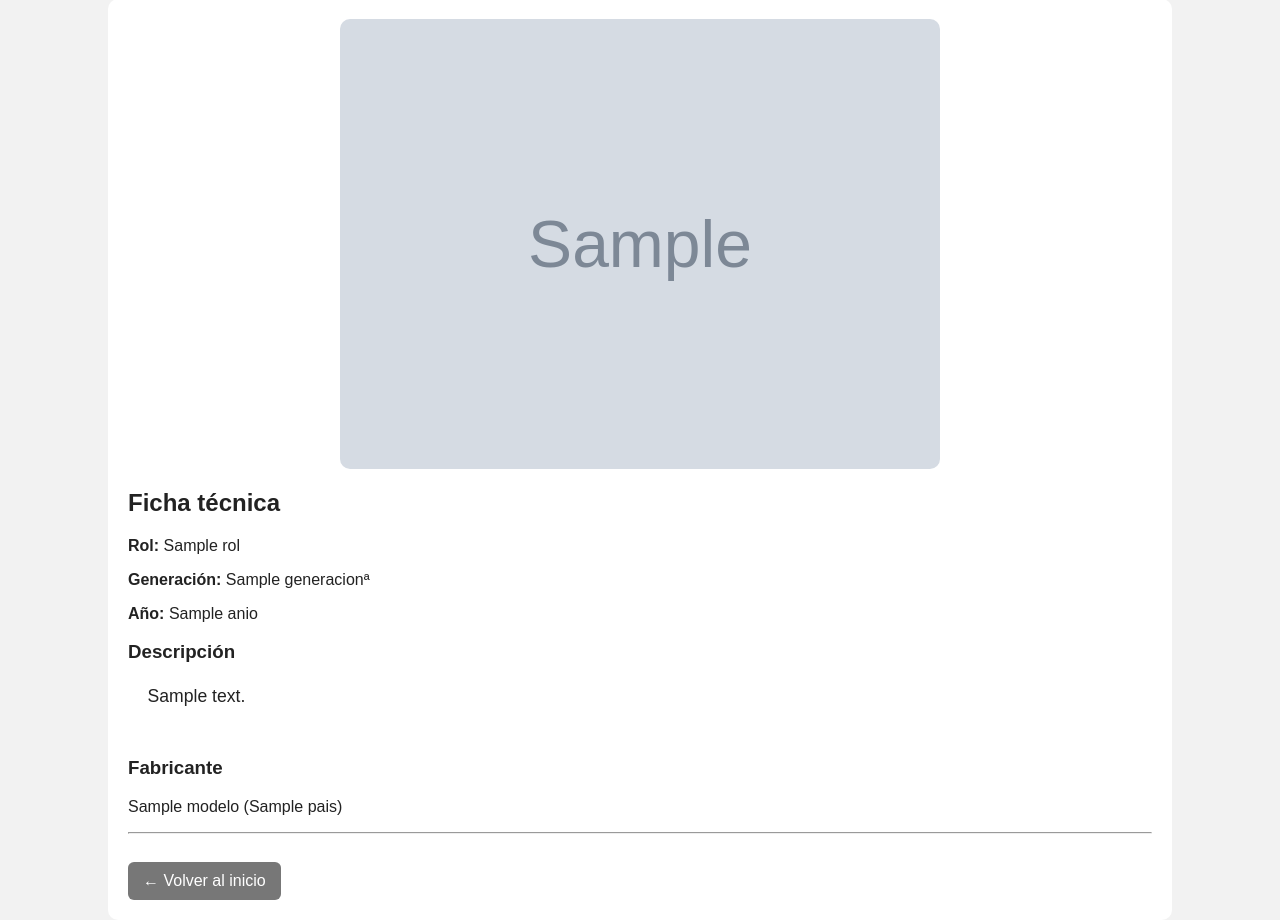
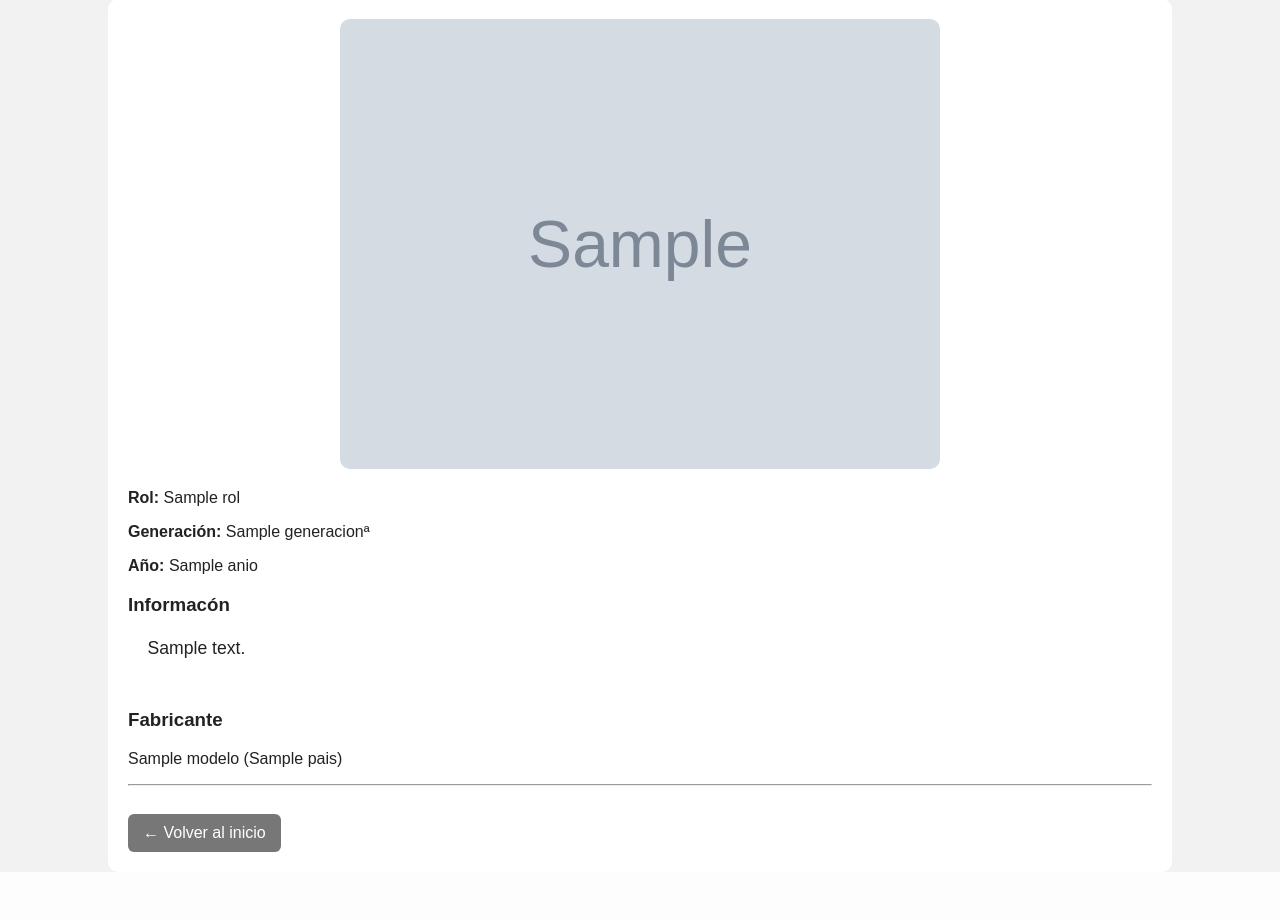
Before and after one commit to antorodriamveg/mi_wiki, a Flask app: page /modelo/1 in a window 1280 px wide. Shown: the part 151-1071 px from the top of the page. After the commit the page ends 1003 px from the top, so only its background shows below. Run offline with Flask 3, Linux system fonts and the light colour scheme; grey boxes marked "Sample" are stand-in pictures; a database or web service that is not in the repository returns one stand-in record (values such as "Sample title"); some libraries are stand-ins or nearby versions.

Commit message:
cambio de informacion

```diff
--- a/templates/modelo.html
+++ b/templates/modelo.html
@@ -17,13 +17,13 @@
         <img src="{{ modelo[6] }}" class="imagen-modelo">
     {% endif %}
 
-    <h2>Ficha técnica</h2>
+    <h2></h2>
 
     <p><strong>Rol:</strong> {{ modelo[2] }}</p>
     <p><strong>Generación:</strong> {{ modelo[3] }}ª</p>
     <p><strong>Año:</strong> {{ modelo[4] }}</p>
 
-    <h3>Descripción</h3>
+    <h3>Informacón</h3>
 
     <pre class="texto-modelo">
     {{ modelo[5] }}
```
